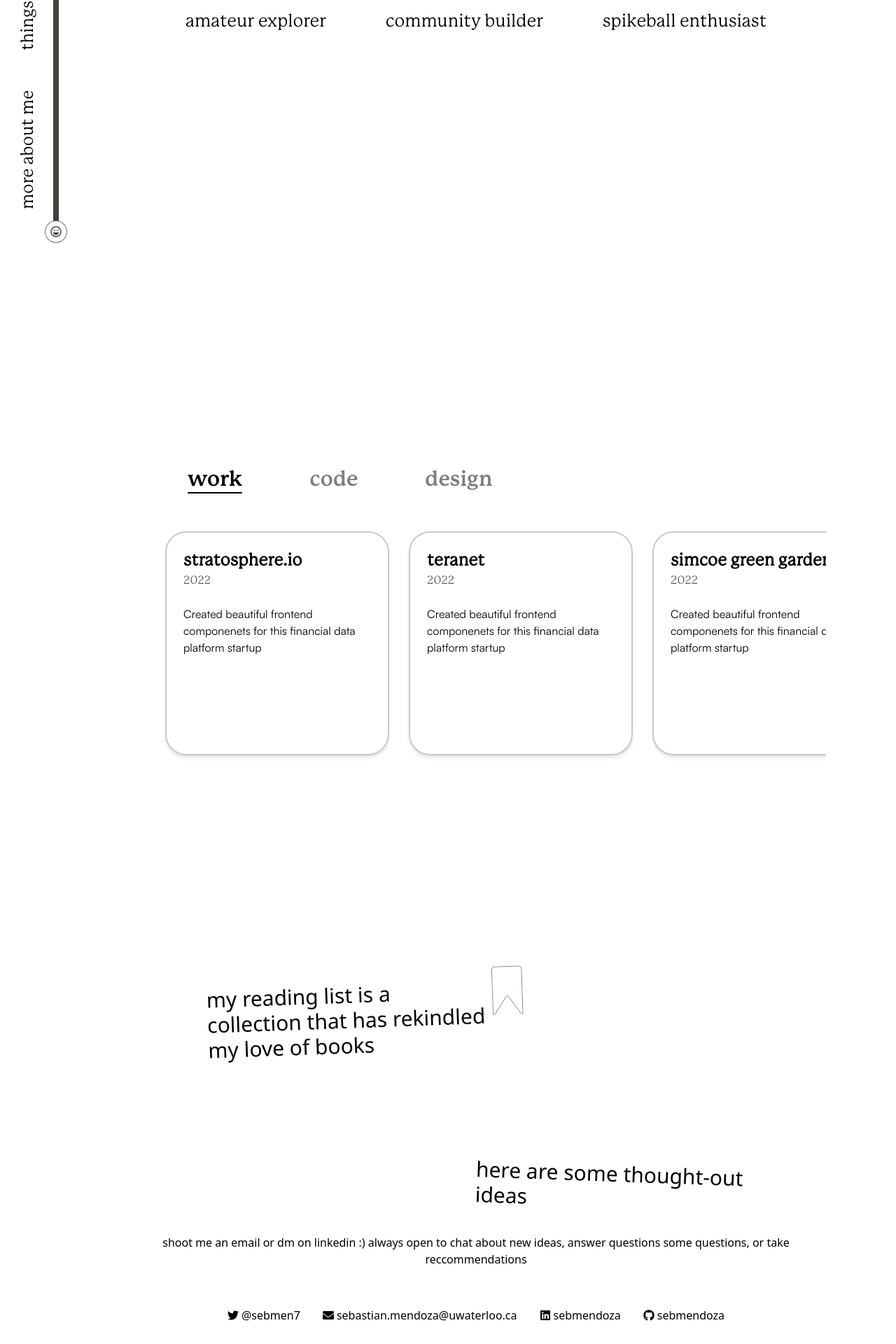
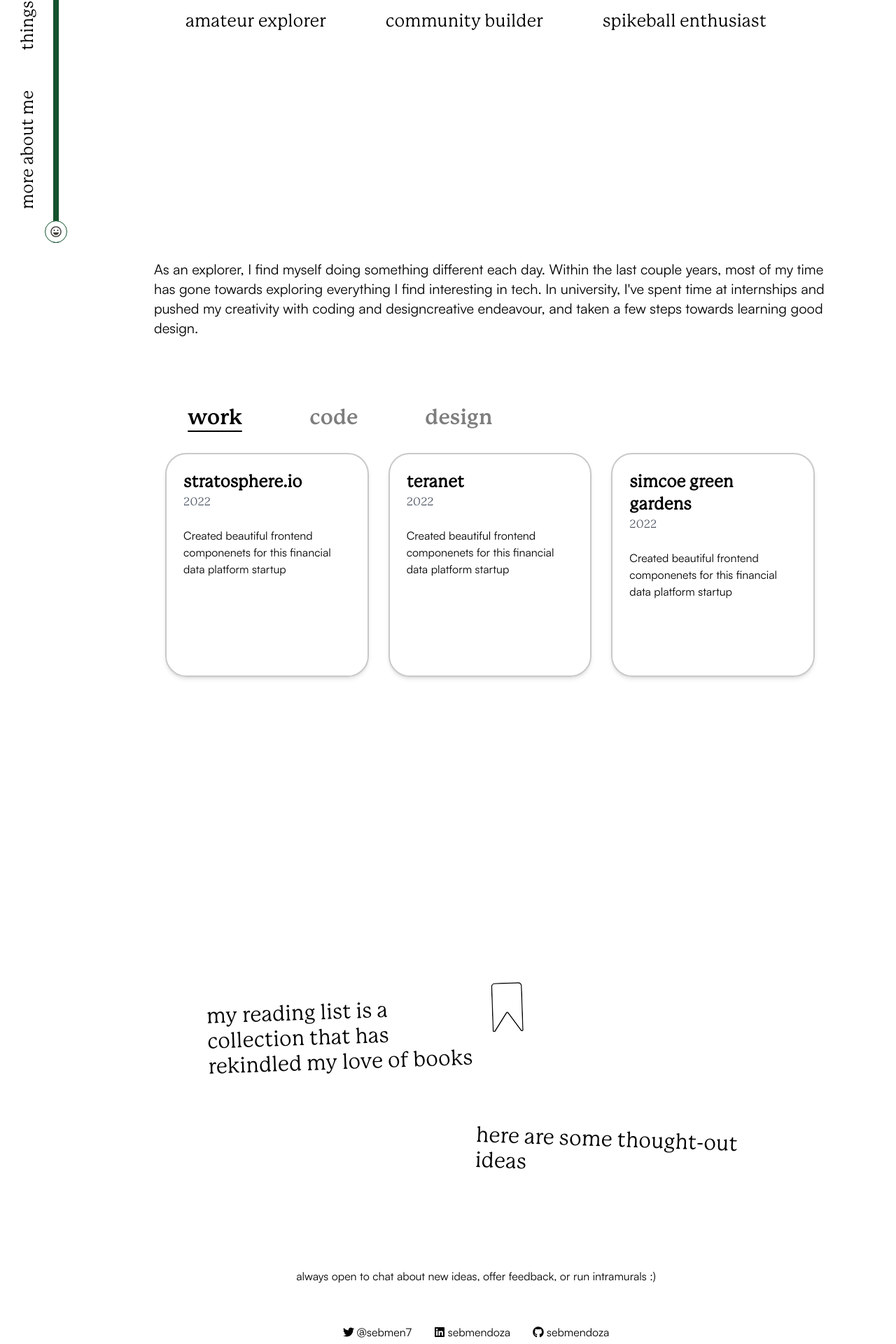
Before and after one commit to sebmendoza/personal-website, a Next.js app: page / in a window 1280 px wide. Shown: the part 453-2373 px from the top of the page at 70% size. Built offline with nearby package versions, Linux system fonts and the light colour scheme.

Commit message:
tried to add squiggle, did not work

```diff
--- a/components/MoreAboutMe.tsx
+++ b/components/MoreAboutMe.tsx
@@ -9,11 +9,6 @@ const contacts = [
     icon: <FaTwitter />,
     username: "@sebmen7",
     link: "https://twitter.com/sebmen7",
-  },
-  {
-    icon: <FaEnvelope />,
-    username: "sebastian.mendoza@uwaterloo.ca",
-    link: "sebastian.mendoza@uwaterloo.ca",
   },
   {
     icon: <FaLinkedin />,
@@ -33,16 +28,15 @@ function MoreAboutMe() {
   const isInView = useInView(ref);
 
   return (
-    <div className="relative flex flex-col items-center gap-6 lg:block lg:h-screen ">
+    <div className="relative flex flex-col items-center gap-6 lg:block lg:h-screen">
       <Link
         href="/readingList"
-        className="relative max-w-[300px] cursor-pointer rounded-xl p-4 transition duration-100 ease-out hover:scale-[101%] hover:border-opacity-100 lg:absolute lg:left-[10%] lg:top-[30%]
-     lg:max-w-none lg:-rotate-2 lg:pr-16
-      "
+        className="relative max-w-[300px] cursor-pointer rounded-xl p-4 transition duration-100 ease-out hover:scale-[101%]  lg:absolute lg:left-[10%] lg:top-[30%]
+     lg:max-w-none lg:-rotate-2 lg:pr-16"
         onMouseEnter={() => setShowBook(true)}
         onMouseLeave={() => setShowBook(false)}
       >
-        <p className="text-xl lg:w-[400px]  lg:text-3xl">
+        <p className="font-sidenav text-xl lg:w-[400px] lg:text-3xl">
           my <span className="underline lg:no-underline">reading list</span> is
           a collection that has rekindled my love of books
         </p>
@@ -64,23 +58,23 @@ function MoreAboutMe() {
               }}
               d="M1.5 143.246V11.5C1.5 5.97715 5.97715 1.5 11.5 1.5H81.5C87.0229 1.5 91.5 5.97715 91.5 11.5V143.423C91.5 146.362 87.7127 147.548 86.0361 145.134L48.4913 91.0864C47.2904 89.3576 44.7289 89.3709 43.546 91.1121L6.98148 144.932C5.32107 147.376 1.5 146.201 1.5 143.246Z"
               stroke="black"
-              stroke-width="3"
+              strokeWidth="3"
             />
           </motion.svg>
         </span>
       </Link>
 
-      <div className="relative cursor-pointer transition duration-100 ease-out lg:absolute lg:right-[10%] lg:top-[59%] lg:hover:scale-[101%]">
-        <p className="mid-sentence group pt-6 text-xl transition-none duration-100 ease-out lg:w-[400px] lg:rotate-2 lg:text-3xl">
+      <div className="relative cursor-pointer transition duration-100 ease-out lg:absolute lg:right-[10%] lg:top-[50%] lg:hover:scale-[101%]">
+        <p className="mid-sentence group pt-6 font-sidenav text-xl transition-none duration-100 ease-out lg:w-[400px] lg:rotate-2 lg:text-3xl">
           here are some thought-out
           <span className="underline lg:no-underline"> ideas</span>
         </p>
       </div>
 
-      <div className="relative mt-5 flex w-full flex-col items-center lg:absolute lg:bottom-0">
+      <div className="relative mt-5 flex w-full flex-col items-center font-body lg:absolute lg:bottom-0">
         <p className="mx-4 text-center">
-          shoot me an email or dm on linkedin :) always open to chat about new
-          ideas, answer questions some questions, or take reccommendations
+          always open to chat about new ideas, offer feedback, or run
+          intramurals :)
         </p>
 
         <div className="my-14 flex justify-center gap-8">
@@ -90,9 +84,6 @@ function MoreAboutMe() {
               <span className="hidden lg:inline">{item.username}</span>
             </Link>
           ))}
-          {/* <span>@sebmen7</span>
-          <span>sebastian.mendoza@uwaterloo.com</span>
-          <span>sebmen</span> */}
         </div>
       </div>
     </div>
--- a/components/Sidenav.tsx
+++ b/components/Sidenav.tsx
@@ -40,9 +40,9 @@ function Sidenav() {
 
       <div
         id="myBar"
-        className={`absolute -right-1 top-0 flex h-screen w-2 -translate-y-[100%] transform justify-center rounded-xl bg-stone-700 transition-[height] ease-in-out`}
+        className={`absolute -right-1 top-0 flex h-screen w-2 -translate-y-[100%] transform justify-center bg-green-900 transition-[height] ease-in-out`}
       >
-        <div className="shadow-5xl absolute bottom-0 flex h-8 w-8 items-center justify-center rounded-full border-[1px] border-stone-700/75 bg-white text-stone-700">
+        <div className="shadow-5xl absolute bottom-0 flex h-8 w-8 items-center justify-center rounded-full border-[1px] border-green-900 bg-white text-stone-700">
           {checkIconToShow(scrollYProgress.get())}
         </div>
       </div>
--- a/components/thingsISpendTimeOn/Card.tsx
+++ b/components/thingsISpendTimeOn/Card.tsx
@@ -8,7 +8,7 @@ type Props = {
 
 function Card({ title, year, description }: Props) {
   return (
-    <div className="h-80 w-80 shrink-0 cursor-pointer rounded-[30px] border-2 border-[#c9c9c9] p-6 shadow-md transition-transform duration-150 ease-out hover:scale-[1.03]">
+    <div className="shrink- h-80 w-80 rounded-[30px] border-2 border-[#c9c9c9] p-6 shadow-md transition-transform duration-150 ease-out hover:scale-[1.03]">
       <h4 className="font-sidenav text-2xl font-bold">{title}</h4>
       <p className="font-semibol font-sidenav text-gray-600">{year}</p>
       <p className="pt-6 font-body font-medium">{description}</p>
--- a/components/thingsISpendTimeOn/ThingsISpendTimeOn.tsx
+++ b/components/thingsISpendTimeOn/ThingsISpendTimeOn.tsx
@@ -1,7 +1,12 @@
-import React, { useEffect, useState } from "react";
+import React, { useState, useRef } from "react";
 import { timeDescriptions } from "../../data/timeDescriptions";
 import Card from "./Card";
-import { motion, LayoutGroup } from "framer-motion";
+import {
+  motion,
+  LayoutGroup,
+  useScroll,
+  useMotionValueEvent,
+} from "framer-motion";
 
 const MenuItem = ({
   text,
@@ -30,10 +35,41 @@ const MenuItem = ({
 function ThingsISpendTimeOn() {
   const [selectedMenuItem, setSelectedMenuItem] = useState(0);
 
+  // this was making my website bug out hard - will come back to this
+  // const drawRef = useRef(null);
+  // const { scrollYProgress } = useScroll({
+  //   target: drawRef,
+  //   offset: ["start start", "end end"],
+  // });
+
   return (
     <div className="relative h-screen">
-      <div className="absolute top-12 max-w-full lg:top-[40%] lg:pl-10">
-        <div className="flex justify-evenly lg:justify-start">
+      <div>
+        {/* <svg
+          className="relative -top-12 w-full"
+          viewBox="0 0 694 188"
+          fill="none"
+          xmlns="http://www.w3.org/2000/svg"
+        >
+          <motion.path
+            // ref={drawRef}
+            // initial={{ pathLength: 0 }}
+            // // style={{ pathLength: scrollYProgress }}
+            d="M1 184C1 184 86.5 89.5 107 97C127.5 104.5 116.5 158 148 184C179.5 210 276 39.5 302 61.5C328 83.5 328.5 145.5 363.5 169.5C398.5 193.5 521 24.5 545.5 39.5C570 54.5 581 135.5 605 152.5C629 169.5 753.5 0.5 753.5 0.5"
+            stroke="black"
+          />
+        </svg> */}
+        <p className="text mt-6 px-4 text-center font-body lg:max-w-none lg:px-0 lg:pl-10 lg:text-left lg:text-xl">
+          As an explorer, I find myself doing something different each day.
+          Within the last couple years, most of my time has gone towards
+          exploring everything I find interesting in tech. In university,
+          I&apos;ve spent time at internships and pushed my creativity with
+          coding and designcreative endeavour, and taken a few steps towards
+          learning good design.
+        </p>
+      </div>
+      <div className="my-24 max-w-full lg:pl-10">
+        <div className="mb-4 flex justify-evenly lg:justify-start">
           <LayoutGroup>
             {timeDescriptions.map((item, index) => (
               <MenuItem
@@ -48,7 +84,7 @@ function ThingsISpendTimeOn() {
           </LayoutGroup>
         </div>
 
-        <div className="mt-10 flex space-x-7 overflow-x-scroll p-4 scrollbar-hide">
+        <div className="flex space-x-7 overflow-x-scroll p-4 scrollbar-hide">
           {timeDescriptions[selectedMenuItem].experiences.map(
             (item: any, index: number) => {
               return (
```
Also changed, not shown: assets/squiggle.svg (added).
